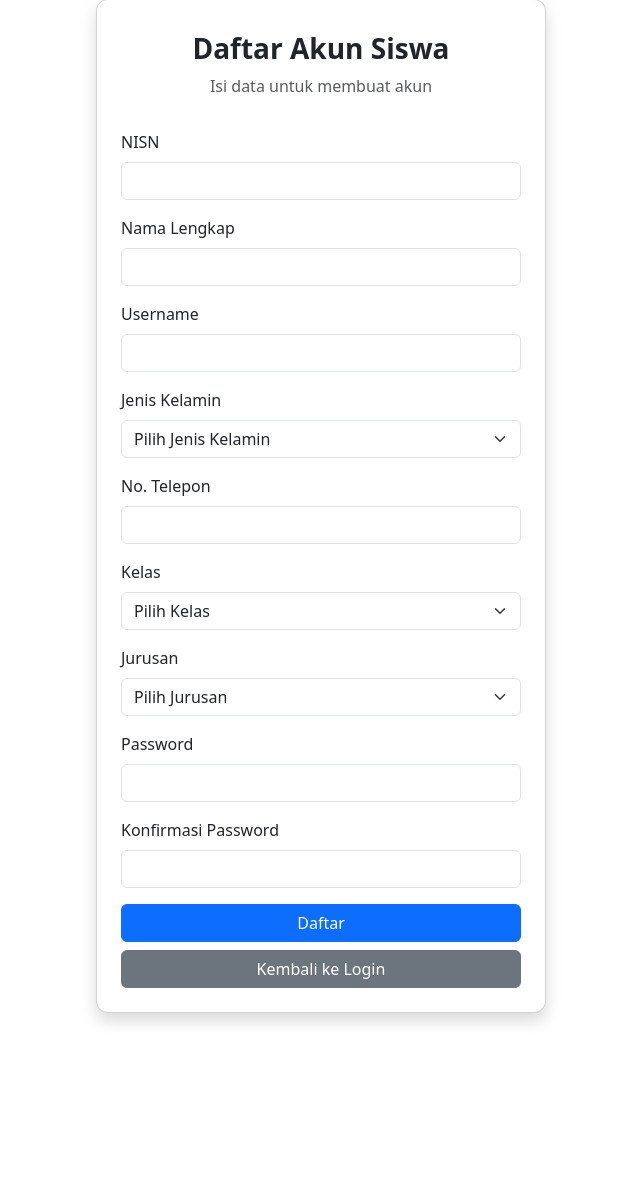
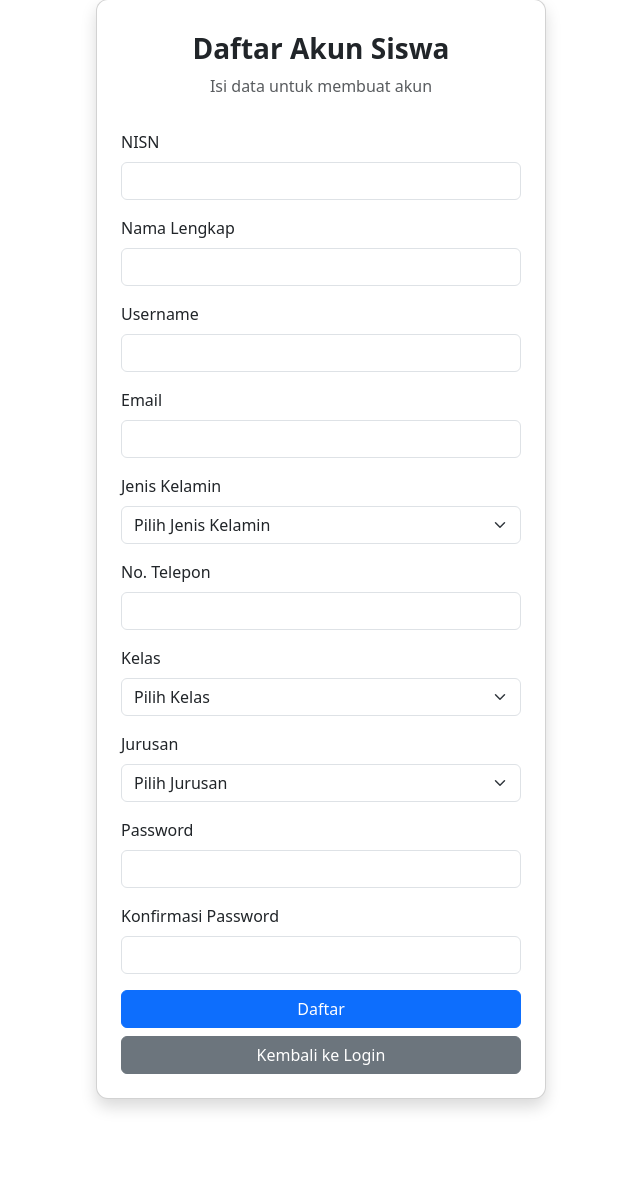
Before and after one commit to sultanfelicade/libtera, a PHP site: page /send-email/signup.php in a window 1280 px wide. Shown: the part 81-1260 px from the top of the page, without its empty margins (319-959 px from the left). Before the commit the page ends 1105 px from the top, so only its background shows below. Run offline with PHP 8.4, Linux system fonts and the light colour scheme; data comes from the database, SQL or seed files in the repository.

Commit message:
email, login signup

```diff
--- a/login.php
+++ b/login.php
@@ -47,9 +47,13 @@
     <!-- Tambahan: link daftar -->
     <div class="text-center mt-3">
       <p class="">Belum punya akun? <a href="signup.php">Daftar sekarang</a></p>
-      <a href="index.html" class="btn btn-outline-secondary btn-sm">← Kembali ke Dashboard</a>
     </div>
   </div>
+</div>
+
+<!-- Tombol HALAMAN DEPAN di luar card -->
+<div class="text-center mt-3">
+  <a href="index.html" class="btn btn-outline-secondary btn-sm">HALAMAN DEPAN</a>
 </div>
 <!-- Tambahan: tombol kembali ke dashboard -->
 <script>
--- a/signup.php
+++ b/signup.php
@@ -34,6 +34,7 @@ if ($_SERVER['REQUEST_METHOD'] === 'POST') {
     $nisn = trim($_POST['nisn'] ?? '');
     $nama = trim($_POST['nama'] ?? '');
     $username = trim($_POST['username'] ?? '');
+    $email = trim($_POST['email'] ?? ''); // Ambil data email
     $password = $_POST['password'] ?? '';
     $confirmPassword = $_POST['confirm_password'] ?? '';
     $jenis_kelamin = $_POST['jenis_kelamin'] ?? '';
@@ -42,29 +43,30 @@ if ($_SERVER['REQUEST_METHOD'] === 'POST') {
     $id_jurusan = $_POST['id_jurusan'] ?? '';
 
     // Validasi input
-    if (empty($nisn) || empty($nama) || empty($username) || empty($password) || empty($confirmPassword)
+    if (empty($nisn) || empty($nama) || empty($username) || empty($email) || empty($password) || empty($confirmPassword)
         || empty($jenis_kelamin) || empty($no_tlp) || empty($id_kelas) || empty($id_jurusan)) {
         $error = "Semua field harus diisi.";
+    } elseif (!filter_var($email, FILTER_VALIDATE_EMAIL)) {
+        $error = "Format email tidak valid.";
     } elseif ($password !== $confirmPassword) {
         $error = "Password dan konfirmasi password tidak cocok.";
     } elseif (!in_array($jenis_kelamin, ['L', 'P'])) {
         $error = "Pilih jenis kelamin dengan benar.";
     } else {
-        // Cek nisn dan username sudah ada atau belum
-        $stmt = mysqli_prepare($connect, "SELECT id_siswa FROM siswa WHERE nisn = ? OR username = ?");
-        mysqli_stmt_bind_param($stmt, "ss", $nisn, $username);
+        // Cek nisn, username, dan email sudah ada atau belum
+        $stmt = mysqli_prepare($connect, "SELECT id_siswa FROM siswa WHERE nisn = ? OR username = ? OR email = ?");
+        mysqli_stmt_bind_param($stmt, "sss", $nisn, $username, $email);
         mysqli_stmt_execute($stmt);
         mysqli_stmt_store_result($stmt);
         if (mysqli_stmt_num_rows($stmt) > 0) {
-            $error = "NISN atau Username sudah terdaftar.";
+            $error = "NISN, Username, atau Email sudah terdaftar.";
         } else {
             // Hash password
             $passwordHash = password_hash($password, PASSWORD_DEFAULT);
 
             // Insert data
-            // Insert data
-            $stmtInsert = mysqli_prepare($connect, "INSERT INTO siswa (nisn, nama, username, password, jenis_kelamin, no_tlp, id_kelas, id_jurusan) VALUES (?, ?, ?, ?, ?, ?, ?, ?)");
-            mysqli_stmt_bind_param($stmtInsert, "ssssssis", $nisn, $nama, $username, $passwordHash, $jenis_kelamin, $no_tlp, $id_kelas, $id_jurusan);
+            $stmtInsert = mysqli_prepare($connect, "INSERT INTO siswa (nisn, nama, username, email, password, jenis_kelamin, no_tlp, id_kelas, id_jurusan) VALUES (?, ?, ?, ?, ?, ?, ?, ?, ?)");
+            mysqli_stmt_bind_param($stmtInsert, "sssssssis", $nisn, $nama, $username, $email, $passwordHash, $jenis_kelamin, $no_tlp, $id_kelas, $id_jurusan);
             $saved = mysqli_stmt_execute($stmtInsert);
 
 
@@ -79,7 +81,16 @@ if ($_SERVER['REQUEST_METHOD'] === 'POST') {
         }
         mysqli_stmt_close($stmt);
     }
+    $_SESSION['error'] = $error;
+    // Simpan inputan form ke session agar tidak hilang saat refresh
+    $_SESSION['form_input'] = $_POST;
+    header('Location: ' . $_SERVER['PHP_SELF']);
+    exit;
 }
+
+// Ambil data form dari session jika ada
+$formInput = $_SESSION['form_input'] ?? [];
+unset($_SESSION['form_input']);
 ?>
 
 <!DOCTYPE html>
@@ -113,52 +124,52 @@ if ($_SERVER['REQUEST_METHOD'] === 'POST') {
     <?php endif; ?>
 
     <form method="post" action="" class="needs-validation" novalidate>
-      <!-- NISN -->
       <div class="mb-3">
         <label for="nisn" class="form-label">NISN</label>
-        <input type="text" name="nisn" id="nisn" class="form-control" required value="<?= htmlspecialchars($_POST['nisn'] ?? '') ?>" />
+        <input type="text" name="nisn" id="nisn" class="form-control" required value="<?= htmlspecialchars($formInput['nisn'] ?? '') ?>" />
         <div class="invalid-feedback">Masukkan NISN!</div>
       </div>
 
-      <!-- Nama Lengkap -->
       <div class="mb-3">
         <label for="nama" class="form-label">Nama Lengkap</label>
-        <input type="text" name="nama" id="nama" class="form-control" required value="<?= htmlspecialchars($_POST['nama'] ?? '') ?>" />
+        <input type="text" name="nama" id="nama" class="form-control" required value="<?= htmlspecialchars($formInput['nama'] ?? '') ?>" />
         <div class="invalid-feedback">Masukkan Nama Lengkap!</div>
       </div>
 
-      <!-- Username -->
       <div class="mb-3">
         <label for="username" class="form-label">Username</label>
-        <input type="text" name="username" id="username" class="form-control" required value="<?= htmlspecialchars($_POST['username'] ?? '') ?>" />
+        <input type="text" name="username" id="username" class="form-control" required value="<?= htmlspecialchars($formInput['username'] ?? '') ?>" />
         <div class="invalid-feedback">Masukkan Username!</div>
       </div>
 
-      <!-- Jenis Kelamin -->
+      <div class="mb-3">
+        <label for="email" class="form-label">Email</label>
+        <input type="email" name="email" id="email" class="form-control" required value="<?= htmlspecialchars($formInput['email'] ?? '') ?>" />
+        <div class="invalid-feedback">Masukkan alamat email yang valid!</div>
+      </div>
+
       <div class="mb-3">
         <label class="form-label">Jenis Kelamin</label>
         <select name="jenis_kelamin" class="form-select" required>
-            <option value="" disabled <?= !isset($_POST['jenis_kelamin']) ? 'selected' : '' ?>>Pilih Jenis Kelamin</option>
-            <option value="L" <?= (($_POST['jenis_kelamin'] ?? '') == 'L') ? 'selected' : '' ?>>Laki-laki</option>
-            <option value="P" <?= (($_POST['jenis_kelamin'] ?? '') == 'P') ? 'selected' : '' ?>>Perempuan</option>
+            <option value="" disabled <?= !isset($formInput['jenis_kelamin']) ? 'selected' : '' ?>>Pilih Jenis Kelamin</option>
+            <option value="L" <?= (($formInput['jenis_kelamin'] ?? '') == 'L') ? 'selected' : '' ?>>Laki-laki</option>
+            <option value="P" <?= (($formInput['jenis_kelamin'] ?? '') == 'P') ? 'selected' : '' ?>>Perempuan</option>
         </select>
         <div class="invalid-feedback">Pilih Jenis Kelamin!</div>
       </div>
 
-      <!-- No. Telepon -->
       <div class="mb-3">
         <label for="no_tlp" class="form-label">No. Telepon</label>
-        <input type="text" name="no_tlp" id="no_tlp" class="form-control" required value="<?= htmlspecialchars($_POST['no_tlp'] ?? '') ?>" />
+        <input type="text" name="no_tlp" id="no_tlp" class="form-control" required value="<?= htmlspecialchars($formInput['no_tlp'] ?? '') ?>" />
         <div class="invalid-feedback">Masukkan No. Telepon!</div>
       </div>
 
-      <!-- Kelas -->
       <div class="mb-3">
         <label for="id_kelas" class="form-label">Kelas</label>
         <select name="id_kelas" id="id_kelas" class="form-select" required>
-            <option value="" disabled <?= !isset($_POST['id_kelas']) ? 'selected' : '' ?>>Pilih Kelas</option>
+            <option value="" disabled <?= !isset($formInput['id_kelas']) ? 'selected' : '' ?>>Pilih Kelas</option>
             <?php foreach ($kelasList as $kelas): ?>
-            <option value="<?= htmlspecialchars($kelas['id_kelas']) ?>" <?= (($_POST['id_kelas'] ?? '') == $kelas['id_kelas']) ? 'selected' : '' ?>>
+            <option value="<?= htmlspecialchars($kelas['id_kelas']) ?>" <?= (($formInput['id_kelas'] ?? '') == $kelas['id_kelas']) ? 'selected' : '' ?>>
                 <?= htmlspecialchars($kelas['nama_kelas']) ?>
             </option>
             <?php endforeach; ?>
@@ -166,13 +177,12 @@ if ($_SERVER['REQUEST_METHOD'] === 'POST') {
         <div class="invalid-feedback">Pilih Kelas!</div>
       </div>
 
-      <!-- Jurusan (baru) -->
       <div class="mb-3">
         <label for="id_jurusan" class="form-label">Jurusan</label>
         <select name="id_jurusan" id="id_jurusan" class="form-select" required>
-            <option value="" disabled <?= !isset($_POST['id_jurusan']) ? 'selected' : '' ?>>Pilih Jurusan</option>
+            <option value="" disabled <?= !isset($formInput['id_jurusan']) ? 'selected' : '' ?>>Pilih Jurusan</option>
             <?php foreach ($jurusanList as $jurusan): ?>
-            <option value="<?= htmlspecialchars($jurusan['id_jurusan']) ?>" <?= (($_POST['id_jurusan'] ?? '') == $jurusan['id_jurusan']) ? 'selected' : '' ?>>
+            <option value="<?= htmlspecialchars($jurusan['id_jurusan']) ?>" <?= (($formInput['id_jurusan'] ?? '') == $jurusan['id_jurusan']) ? 'selected' : '' ?>>
                 <?= htmlspecialchars($jurusan['nama_jurusan']) ?>
             </option>
             <?php endforeach; ?>
@@ -180,14 +190,12 @@ if ($_SERVER['REQUEST_METHOD'] === 'POST') {
         <div class="invalid-feedback">Pilih Jurusan!</div>
       </div>
 
-      <!-- Password -->
       <div class="mb-3">
         <label for="password" class="form-label">Password</label>
         <input type="password" name="password" id="password" class="form-control" required />
         <div class="invalid-feedback">Masukkan Password!</div>
       </div>
 
-      <!-- Konfirmasi Password -->
       <div class="mb-3">
         <label for="confirm_password" class="form-label">Konfirmasi Password</label>
         <input type="password" name="confirm_password" id="confirm_password" class="form-control" required />
```
